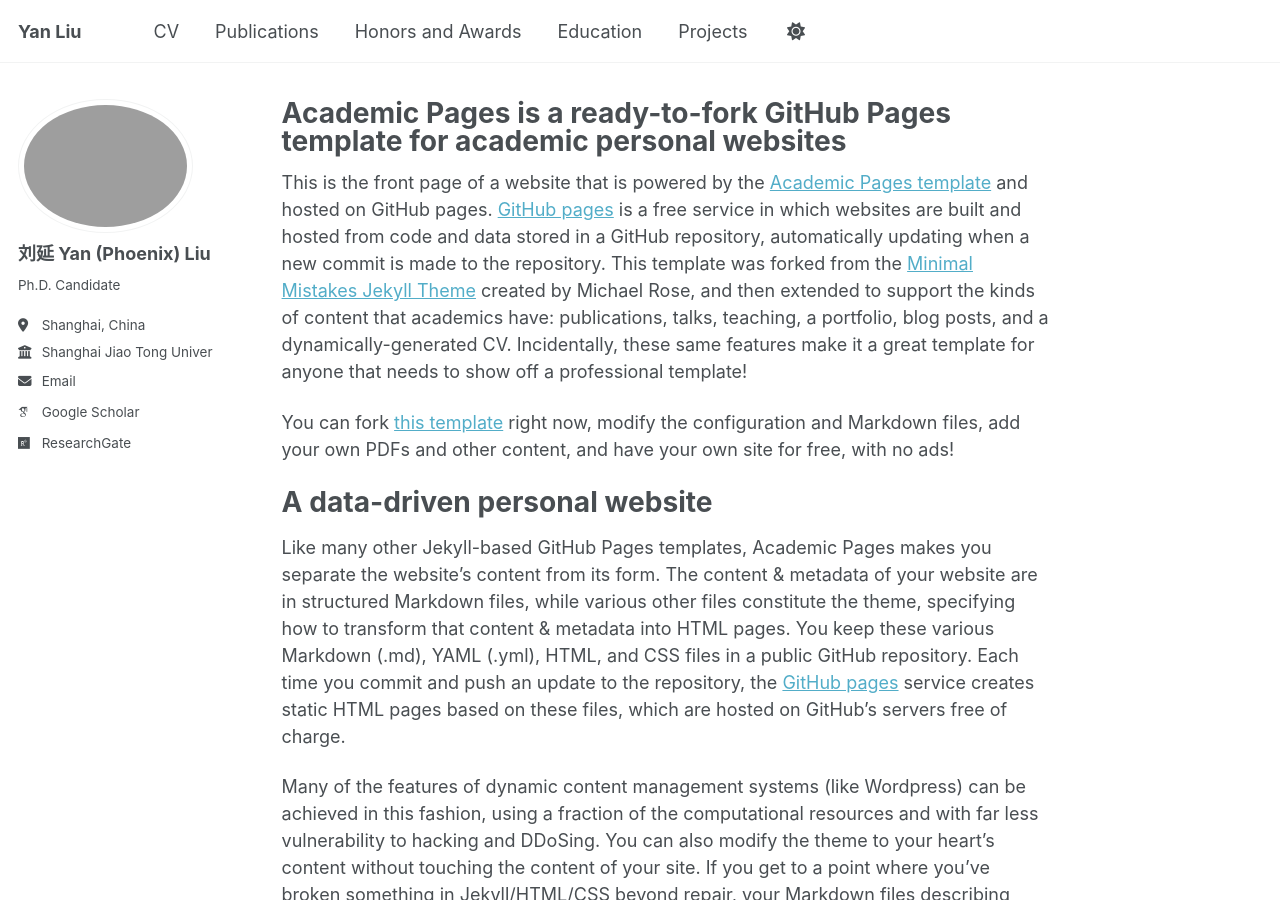
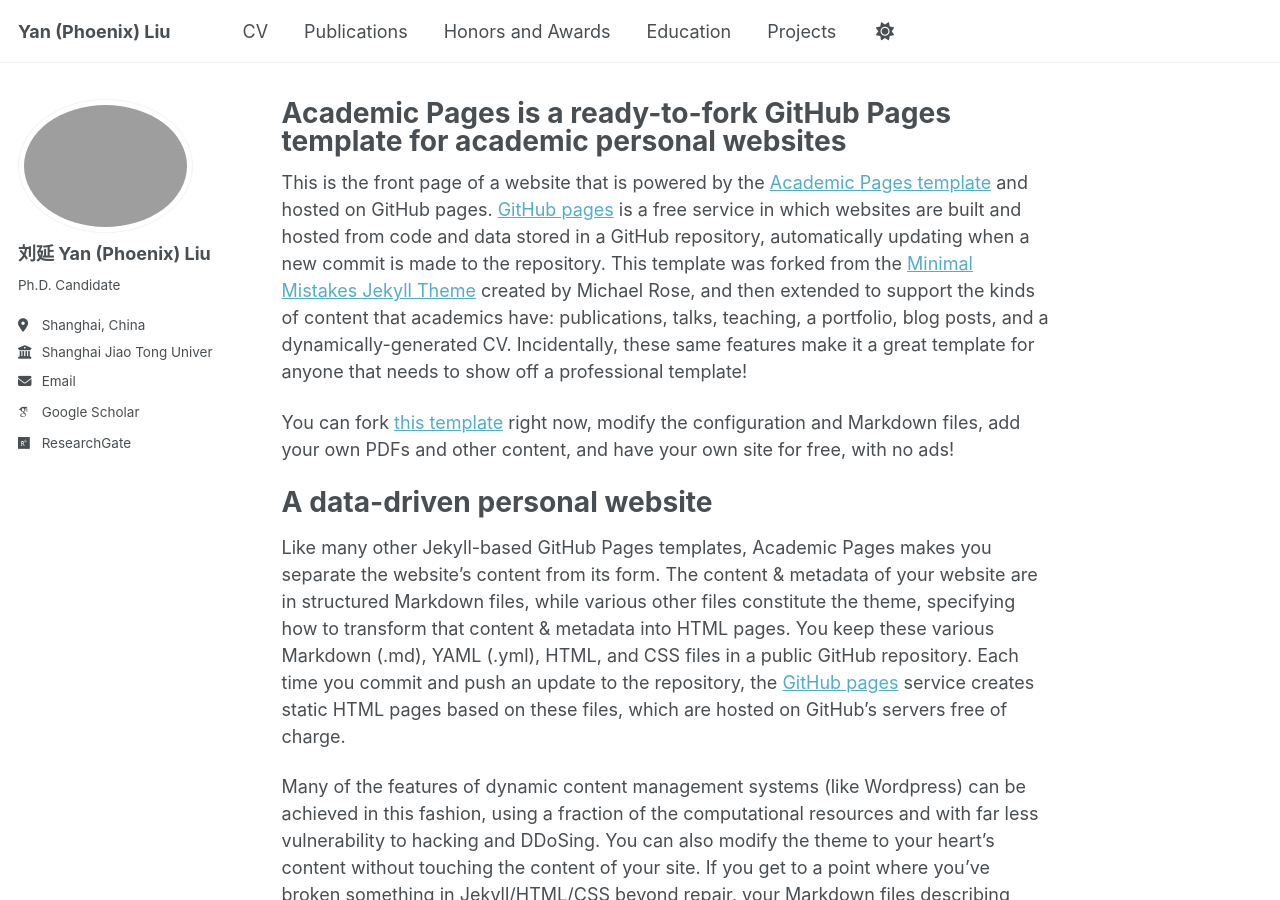
Before and after one commit to YanPhoenixLiu/yanphoenixliu.github.io, a Jekyll site: the page built from _pages/about.md, in a window 1280 px wide and 900 px high. Built offline with Jekyll 4.4.1, drawn with Linux system fonts in a browser that asks for light colours; some web fonts are replaced; a script that is not in the unit is left out.

Commit message:
Update _config.yml

```diff
--- a/_config.yml
+++ b/_config.yml
@@ -9,7 +9,7 @@
 # Basic Site Settings
 locale                   : "en-US"
 site_theme               : "default"
-title                    : "Yan Liu"
+title                    : "Yan (Phoenix) Liu"
 title_separator          : "-"
 name                     : &name "Your Name"
 description              : &description "personal description"
```
